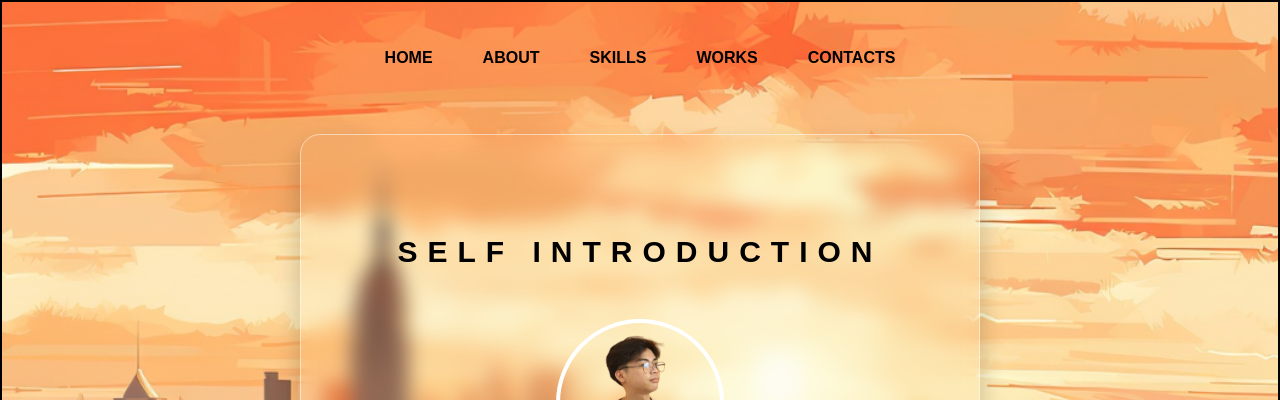
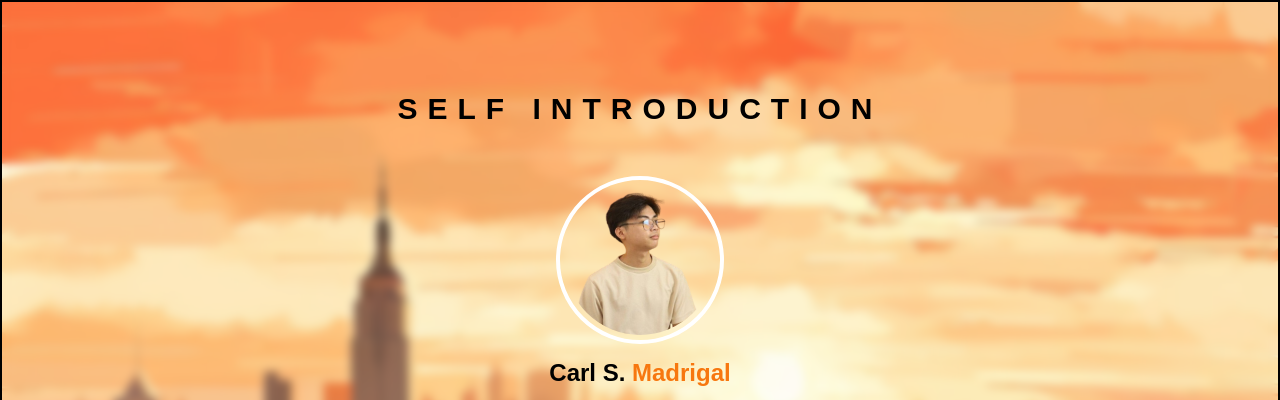
Before and after one commit to CarlMadrigal/Worksheet-4-1--Creating-Simple-Web-Page, a plain HTML site: page index.html in a window 1280 px wide. Shown: the top 400 px of the page. Drawn offline with Linux system fonts and the light colour scheme.

Commit message:
Relayout

```diff
--- a/index.html
+++ b/index.html
@@ -13,16 +13,6 @@
     <link rel="stylesheet" href="style.css">
 </head>
 <body>
-    <div class="navigation">
-        <ul>
-            <li>HOME</li>
-            <li>ABOUT</li>
-            <li>SKILLS</li>
-            <li>WORKS</li>
-            <li>CONTACTS</li>
-        </ul>
-    </div>
-    <div class="profile">
     <div class="self">
         <h1>SELF INTRODUCTION</h1>
         <img src="images/profile.png" class="character">
@@ -115,6 +105,5 @@
             </ol>
         </div>
     </div>
-    </div>
 </body>
 </html>
--- a/style.css
+++ b/style.css
@@ -15,42 +15,9 @@ body{
     flex-direction: column;
     justify-content: center;
     align-items: center;
+    backdrop-filter: blur(5px);
 }
-.navigation{
-    width: 100%;
-    height: 14vh;
-    display: flex;
-    align-items: center;
-    justify-content: center;
-}
-.navigation ul{
-    margin-bottom: 40px;
-    list-style: none;
-    display: inline;
-    gap: 50px;
-    display: flex;
-    justify-content: center;
-}
-.navigation ul li{
-    font-weight: bold;
-    font-size: 1rem;
-}
-.navigation ul li:hover{
-    color: white;
-}
-.profile{
-    padding: 30px;
-    display: flex;
-    flex-direction: column;
-    width: 50%;
-    border-radius: 20px;
-    justify-content: center;
-    align-items: center;
-    backdrop-filter: blur(10px);
-    box-shadow: 0 15px 20px 5px rgba(0, 0, 0, 0.15);
-    border: 1px solid rgba(255,255,255,0.5);
-}
-.profile .self{
+.self{
     width: 100%;
     display: flex;
     flex-direction: column;
@@ -121,7 +88,7 @@ span{
     text-align: left;
 }
 table{
-    width: 100%;
+    width: 1300px;
     height: 350px;
     border-collapse: collapse;
     border: 2px solid black;
@@ -131,9 +98,7 @@ th, td{
     padding: 8px;
     border: 2px solid #ffeee1;
     background-color: #ffe6d4;
-}
-td{
-    text-align: left;
+    text-align: center;
 }
 th{
     color: white;
```
Lines whose indentation alone changed are shown as unchanged.
